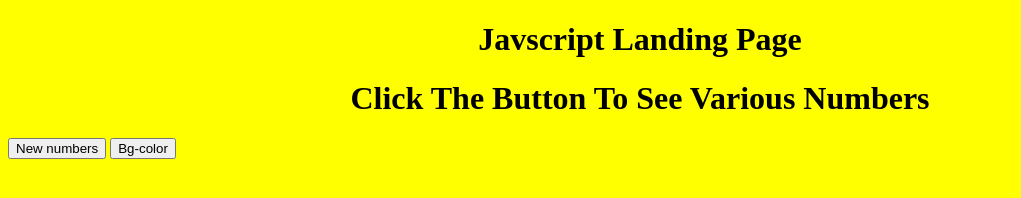
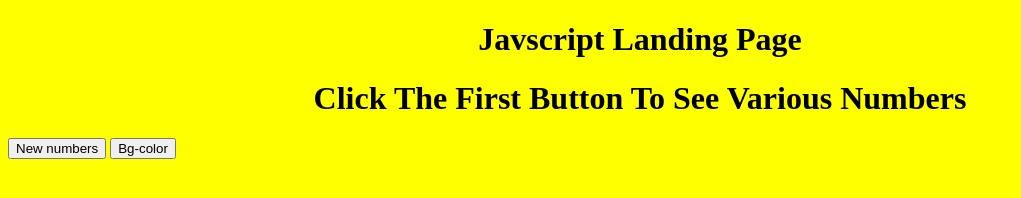
Before and after one commit to Aftabe/javascript_random, a plain HTML site: page index.html in a window 1280 px wide. Shown: the whole page, without its empty margins (0-1021 px from the left). Drawn offline with Linux system fonts and the light colour scheme.

Commit message:
texts modified

```diff
--- a/index.html
+++ b/index.html
@@ -11,7 +11,7 @@
 </head>
 <body>
         <h1 class="heading-primary">Javscript landing page</h1>
-        <h1 id="test" class="heading-primary">Click the button to see various numbers</h1>
+        <h1 id="test" class="heading-primary">Click the first button to see various numbers</h1>
 
         <button type="button" onclick="document.getElementById('test').innerHTML = myFunction(0,14)">New numbers</button>
         <button>Bg-color</button>
```
